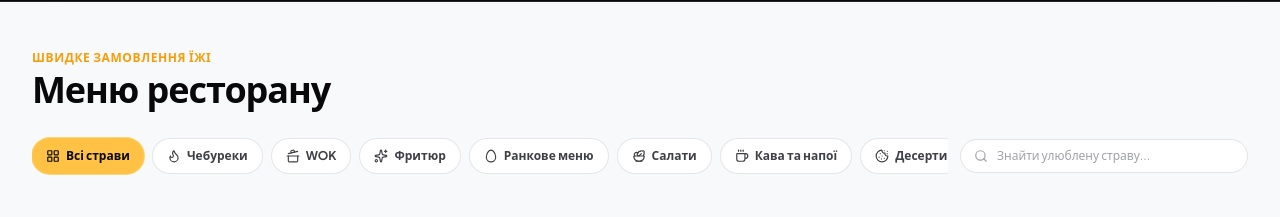
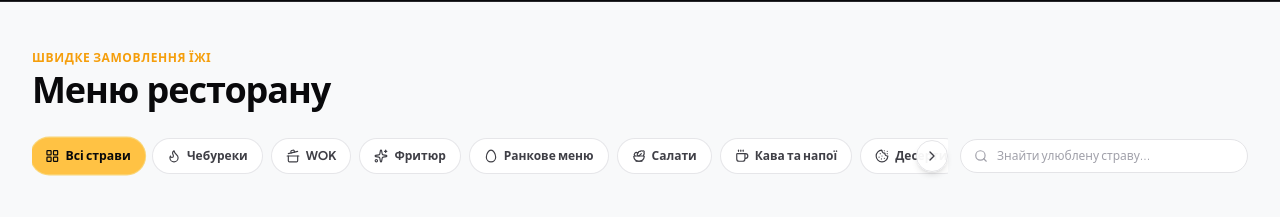
Before and after one commit to DmitriyKachan/cheburoom-zp, a React (Vite) app: page / in a window 1280 px wide. Shown: the part 940-1157 px from the top of the page. Built offline with nearby package versions, Linux system fonts and the light colour scheme; a web font is replaced by a local one.

Commit message:
feat: add drag, wheel, touch and arrow scroll navigation to categories

```diff
--- a/src/components/CategoryNav.jsx
+++ b/src/components/CategoryNav.jsx
@@ -1,6 +1,22 @@
-import React from 'react';
+import React, { useRef, useState, useEffect } from 'react';
 import { MENU_DATA } from '../data/menuData';
-import { Search, X, LayoutGrid, Flame, CookingPot, Sparkles, Egg, Salad, Coffee, Cookie, Package, Utensils, Droplet } from 'lucide-react';
+import {
+  Search,
+  X,
+  ChevronLeft,
+  ChevronRight,
+  LayoutGrid,
+  Flame,
+  CookingPot,
+  Sparkles,
+  Egg,
+  Salad,
+  Coffee,
+  Cookie,
+  Package,
+  Utensils,
+  Droplet
+} from 'lucide-react';
 
 const iconMap = {
   LayoutGrid,
@@ -22,12 +38,99 @@ export function CategoryNav({
   searchQuery,
   onSearchChange
 }) {
+  const scrollRef = useRef(null);
+  const [showLeftArrow, setShowLeftArrow] = useState(false);
+  const [showRightArrow, setShowRightArrow] = useState(true);
+  const [isDragging, setIsDragging] = useState(false);
+  const [startX, setStartX] = useState(0);
+  const [scrollLeftState, setScrollLeftState] = useState(0);
+
+  const checkArrows = () => {
+    if (!scrollRef.current) return;
+    const { scrollLeft, scrollWidth, clientWidth } = scrollRef.current;
+    setShowLeftArrow(scrollLeft > 10);
+    setShowRightArrow(scrollLeft < scrollWidth - clientWidth - 10);
+  };
+
+  useEffect(() => {
+    checkArrows();
+    const el = scrollRef.current;
+    if (el) {
+      el.addEventListener('scroll', checkArrows, { passive: true });
+      window.addEventListener('resize', checkArrows);
+      return () => {
+        el.removeEventListener('scroll', checkArrows);
+        window.removeEventListener('resize', checkArrows);
+      };
+    }
+  }, []);
+
+  const scrollBy = (offset) => {
+    if (scrollRef.current) {
+      scrollRef.current.scrollBy({ left: offset, behavior: 'smooth' });
+    }
+  };
+
+  // Mouse Drag-to-Scroll handlers (for desktop mouse users)
+  const handleMouseDown = (e) => {
+    if (!scrollRef.current) return;
+    setIsDragging(true);
+    setStartX(e.pageX - scrollRef.current.offsetLeft);
+    setScrollLeftState(scrollRef.current.scrollLeft);
+  };
+
+  const handleMouseMove = (e) => {
+    if (!isDragging || !scrollRef.current) return;
+    e.preventDefault();
+    const x = e.pageX - scrollRef.current.offsetLeft;
+    const walk = (x - startX) * 1.5;
+    scrollRef.current.scrollLeft = scrollLeftState - walk;
+  };
+
+  const handleMouseUp = () => {
+    setIsDragging(false);
+  };
+
+  // Mouse wheel horizontal scrolling
+  const handleWheel = (e) => {
+    if (!scrollRef.current) return;
+    if (Math.abs(e.deltaX) < Math.abs(e.deltaY)) {
+      scrollRef.current.scrollLeft += e.deltaY;
+    }
+  };
+
   return (
-    <div className="py-1 sm:py-2 mb-6 sm:mb-8">
+    <div className="py-1 sm:py-2 mb-6 sm:mb-8 select-none">
       <div className="flex flex-col sm:flex-row items-stretch sm:items-center justify-between gap-3">
 
-        {/* Scrollable Category Chips (Scrolls naturally with the page) */}
-        <div className="flex items-center gap-1.5 sm:gap-2 overflow-x-auto no-scrollbar py-1 flex-1 min-w-0">
+        {/* Scrollable Category Chips Container with Arrows & Drag/Touch Support */}
+        <div className="relative flex-1 min-w-0 w-full">
+
+          {/* Left Arrow Button */}
+          {showLeftArrow && (
+            <button
+              type="button"
+              onClick={() => scrollBy(-180)}
+              className="absolute left-0 top-1/2 -translate-y-1/2 z-10 w-8 h-8 rounded-full bg-white/95 dark:bg-[#181820]/95 shadow-md border border-zinc-200 dark:border-zinc-700 flex items-center justify-center text-zinc-700 dark:text-zinc-200 hover:scale-110 hover:bg-amber-100 dark:hover:bg-amber-950/40 transition-all cursor-pointer"
+              aria-label="Гортати категорії вліво"
+            >
+              <ChevronLeft className="w-4 h-4" />
+            </button>
+          )}
+
+          {/* Categories Strip */}
+          <div
+            ref={scrollRef}
+            onMouseDown={handleMouseDown}
+            onMouseMove={handleMouseMove}
+            onMouseUp={handleMouseUp}
+            onMouseLeave={handleMouseUp}
+            onWheel={handleWheel}
+            className={`flex items-center gap-1.5 sm:gap-2 overflow-x-auto no-scrollbar py-1 w-full max-w-full touch-pan-x cursor-grab active:cursor-grabbing scroll-smooth overscroll-x-contain ${
+              showLeftArrow ? 'pl-9' : 'pl-0'
+            } ${showRightArrow ? 'pr-9' : 'pr-0'}`}
+            style={{ WebkitOverflowScrolling: 'touch' }}
+          >
             {MENU_DATA.categories.map(cat => {
               const IconComp = iconMap[cat.icon] || LayoutGrid;
               const isActive = cat.id === activeCategory;
@@ -36,13 +139,14 @@ export function CategoryNav({
                 <button
                   key={cat.id}
                   type="button"
-                onClick={() => {
+                  onClick={(e) => {
                     onSelectCategory(cat.id);
                     if (searchQuery) onSearchChange('');
+                    e.currentTarget.scrollIntoView({ behavior: 'smooth', inline: 'center', block: 'nearest' });
                   }}
                   className={`h-9 px-3.5 rounded-full text-xs font-bold transition-all flex items-center gap-1.5 shrink-0 select-none cursor-pointer whitespace-nowrap ${
                     isActive
-                    ? 'bg-glovo-yellow text-zinc-950 shadow-xs ring-1 ring-amber-400/60'
+                      ? 'bg-glovo-yellow text-zinc-950 shadow-xs ring-1 ring-amber-400/60 scale-[1.02]'
                       : 'bg-white dark:bg-[#141418] text-zinc-700 dark:text-zinc-300 hover:bg-zinc-100 dark:hover:bg-[#1E1E28] border border-zinc-200/90 dark:border-[#23232E]'
                   }`}
                 >
@@ -51,6 +155,20 @@ export function CategoryNav({
                 </button>
               );
             })}
+          </div>
+
+          {/* Right Arrow Button */}
+          {showRightArrow && (
+            <button
+              type="button"
+              onClick={() => scrollBy(180)}
+              className="absolute right-0 top-1/2 -translate-y-1/2 z-10 w-8 h-8 rounded-full bg-white/95 dark:bg-[#181820]/95 shadow-md border border-zinc-200 dark:border-zinc-700 flex items-center justify-center text-zinc-700 dark:text-zinc-200 hover:scale-110 hover:bg-amber-100 dark:hover:bg-amber-950/40 transition-all cursor-pointer"
+              aria-label="Гортати категорії вправо"
+            >
+              <ChevronRight className="w-4 h-4" />
+            </button>
+          )}
+
         </div>
 
         {/* Live Search Input */}
```
Lines whose indentation alone changed are shown as unchanged.
